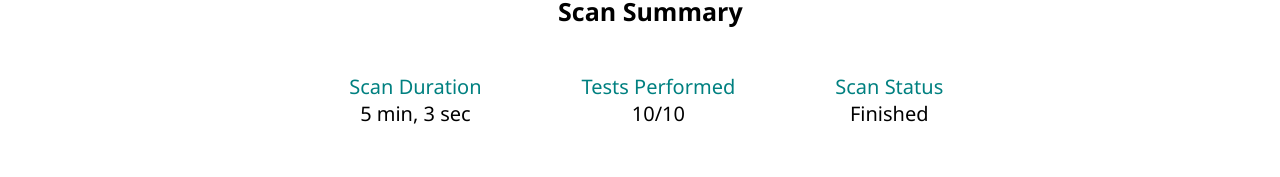
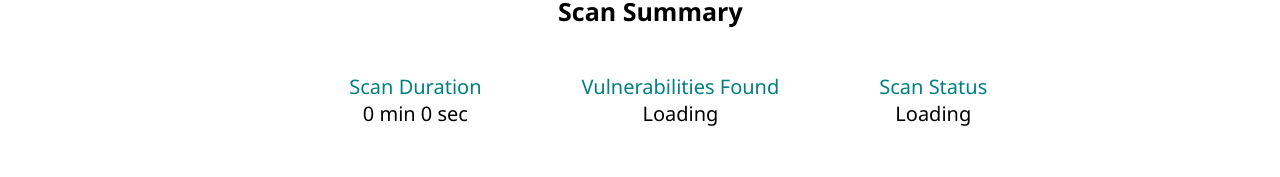
Before and after one commit to zipesb/Senior-Project, a React (Create React App) app in the folder client/: page / in a window 1280 px wide. Both pictures are taken after a click on the button "Scan". Shown: the part 133-310 px from the top of the page. Built offline with nearby package versions, Linux system fonts and the light colour scheme; no server answers.

Commit message:
added functional scanner

```diff
--- a/client/src/Components/Scan.js
+++ b/client/src/Components/Scan.js
@@ -1,15 +1,22 @@
 
 // Dummy Scan, proper implementation later
 
-function Scan(){
+function Scan(props){
+    const time = props.time;
+    const isDone = props.isDone;
+    const count = props.count;
+    let min = Math.floor(time / 60);
+    let sec = time % 60;
 
     return(
         <div>
             <h3 className="ss">Scan Summary</h3>
             <div className="scan">
-            <p className="sp1">Scan Duration<br></br><em id="em1">5 min, 3 sec</em></p>
-            <p className="sp2">Tests Performed<br></br><em id="em1">10/10</em></p>
-            <p className="sp3">Scan Status<br></br><em id="em1">Finished</em></p>
+            <p className="sp1">Scan Duration<br></br><em id="em1">{min} min {sec} sec</em></p>
+            {isDone && <p className="sp2">Vulnerabilities Found<br></br><em id="em1">{count}</em></p>}
+            {!isDone && <p className="sp2">Vulnerabilities Found<br></br><em id="em1">Loading</em></p>}
+            {isDone && <p className="sp3">Scan Status<br></br><em id="em1">Finished</em></p>}
+            {!isDone && <p className="sp3">Scan Status<br></br><em id="em1">Loading</em></p>}
             </div>
             <br></br>
             <br></br>
--- a/client/src/Components/SecurityReport.js
+++ b/client/src/Components/SecurityReport.js
@@ -17,7 +17,7 @@ function SecurityReport() {
     useEffect(() => {
 
         if(data === null) {
-            data = getData();
+            data = getData(time, setTime);
         }
 
         data.then(value => {
@@ -36,6 +36,7 @@ function SecurityReport() {
                     id: id
                 };
                 setTests(tests => [...tests, json]);
+                setCount((count) => count + 1);
             }
 
             let cryptFailures = value[1];
@@ -51,6 +52,7 @@ function SecurityReport() {
                     id: id
                 };
                 setTests(tests => [...tests, json]);
+                setCount((count) => count + 1);
             }
 
             let injection = value[2];
@@ -66,6 +68,7 @@ function SecurityReport() {
                     id: id
                 };
                 setTests(tests => [...tests, json]);
+                setCount((count) => count + 1);
             }
 
             let insecureDesign = value[3];
@@ -81,6 +84,7 @@ function SecurityReport() {
                     id: id
                 };
                 setTests(tests => [...tests, json]);
+                setCount((count) => count + 1);
             }
 
             let securityMisconf = value[4];
@@ -96,6 +100,7 @@ function SecurityReport() {
                     id: id
                 };
                 setTests(tests => [...tests, json]);
+                setCount((count) => count + 1);
             }
 
             let outdatedComp = value[5];
@@ -111,6 +116,7 @@ function SecurityReport() {
                     id: id
                 };
                 setTests(tests => [...tests, json]);
+                setCount((count) => count + 1);
             }
 
             let authFail = value[6];
@@ -126,6 +132,7 @@ function SecurityReport() {
                     id: id
                 };
                 setTests(tests => [...tests, json]);
+                setCount((count) => count + 1);
             }
 
             let dataIntegrityFail = value[7];
@@ -141,6 +148,7 @@ function SecurityReport() {
                     id: id
                 };
                 setTests(tests => [...tests, json]);
+                setCount((count) => count + 1);
             }
 
             let loggingFail = value[8];
@@ -156,6 +164,7 @@ function SecurityReport() {
                     id: id
                 };
                 setTests(tests => [...tests, json]);
+                setCount((count) => count + 1);
             }
 
             let requestForg = value[9];
@@ -171,6 +180,7 @@ function SecurityReport() {
                     id: id
                 };
                 setTests(tests => [...tests, json]);
+                setCount((count) => count + 1);
             }
 
             let misc = value[10];
@@ -186,6 +196,7 @@ function SecurityReport() {
                     id: id
                 };
                 setTests(tests => [...tests, json]);
+                setCount((count) => count + 1);
             }
 
             setDone(true);
@@ -245,7 +256,8 @@ function SecurityReport() {
     }
 
     const [done, setDone] = useState(false);
-
+    const [time, setTime] = useState(0);
+    const [count, setCount] = useState(0);
 
     return (
         <div>
@@ -254,7 +266,7 @@ function SecurityReport() {
             <h2>{location.state.url} </h2>
         </div>
 
-        <Scan/>
+        <Scan time={time} isDone={done} count={count}/>
 
         <h2 className="vt">Vulnerability Tests</h2>
 
@@ -275,12 +287,13 @@ function SecurityReport() {
     );
 }
 
-async function getData() {
+async function getData(time, setTime) {
     var response = await fetch('http://localhost:5000/results');
     var data = await response.json();
 
     while(data === 'Loading') {
         await new Promise(resolve => setTimeout(resolve, 1000));
+        setTime((time) => time + 1);
         console.log('Waiting...');
         response = await fetch('http://localhost:5000/results');
         data = await response.json();
--- a/client/src/Components/TestInfo.js
+++ b/client/src/Components/TestInfo.js
@@ -5,7 +5,7 @@ import "../Styles/testdd.css";
 function TestInfo(props){
     const tests = props.tests;
     const testName = props.testName;
-    var isDone = props.isDone;
+    const isDone = props.isDone;
 
     const[open, setOpen] = useState(false);
 
```
